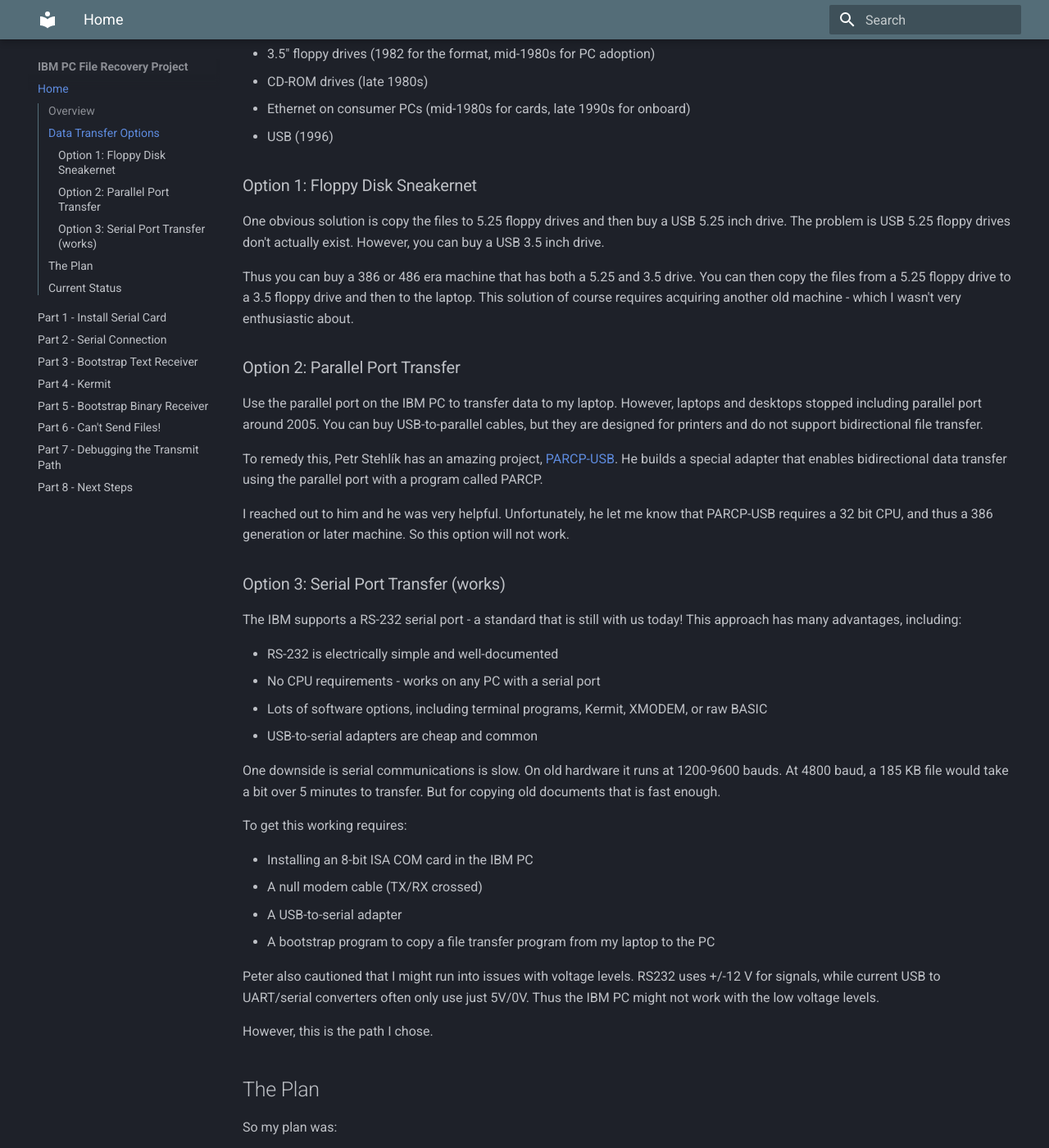
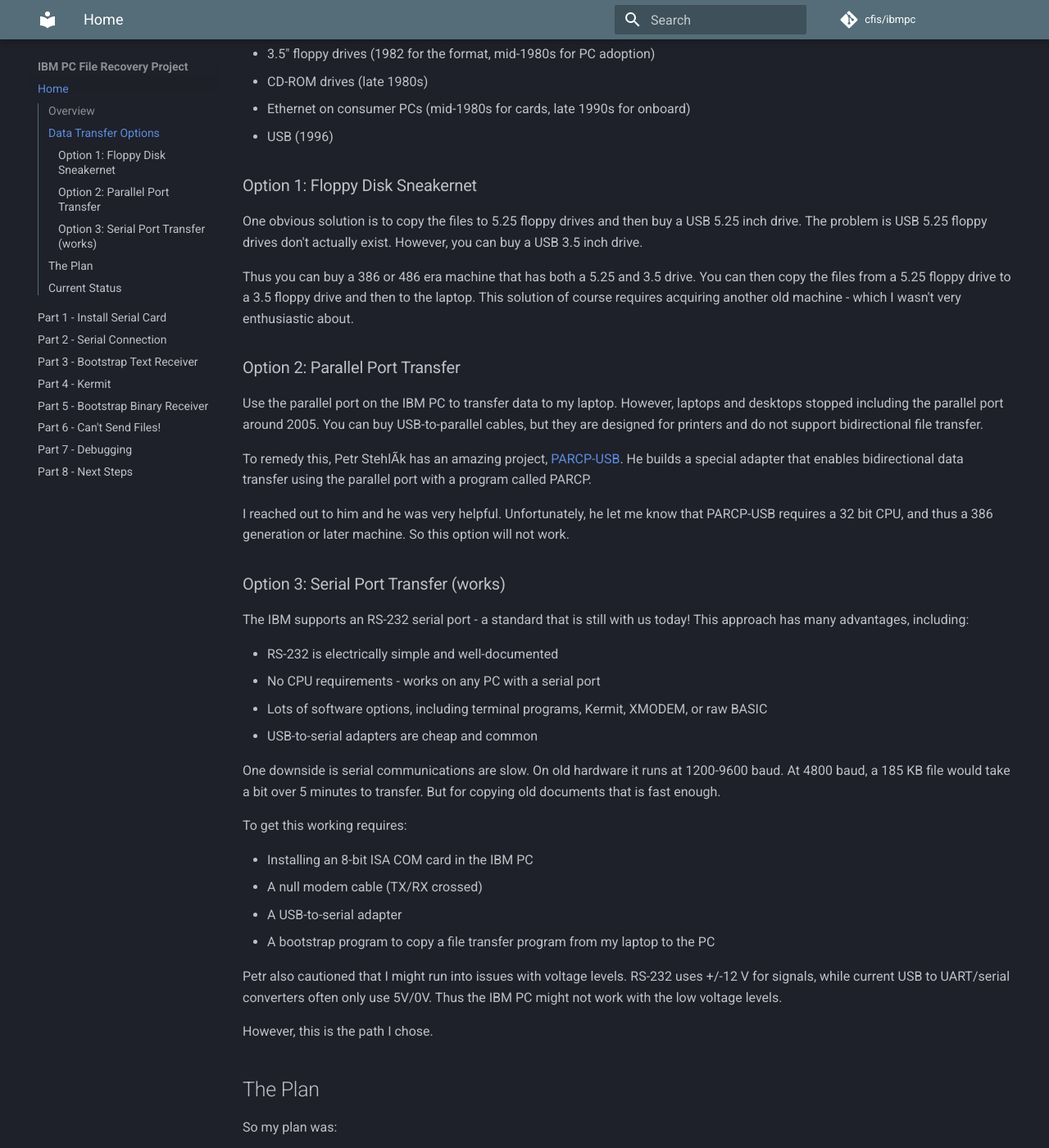
Before and after one commit to cfis/ibmpc, an MkDocs documentation site: the page built from docs/index.md, in a window 1280 px wide and 1400 px high, scrolled down 1196 px. Shown: the whole window at 82% size. Built offline with MkDocs 1.6.1 and Material for MkDocs 9.7.7, drawn with Linux system fonts in a browser that asks for light colours; comment, search, counter and statistics services are not loaded; some of the changed text lies outside the part shown.

Commit message:
Grammar fixes, link fixes.

```diff
--- a/docs/index.md
+++ b/docs/index.md
@@ -34,28 +34,28 @@ Modern computers have almost no overlap with the 1981 IBM PC. The PC predates:
 
 ### Option 1: Floppy Disk Sneakernet
 
-One obvious solution is copy the files to 5.25 floppy drives and then buy a USB 5.25 inch drive. The problem is USB 5.25 floppy drives don't actually exist. However, you can buy a USB 3.5 inch drive.
+One obvious solution is to copy the files to 5.25 floppy drives and then buy a USB 5.25 inch drive. The problem is USB 5.25 floppy drives don't actually exist. However, you can buy a USB 3.5 inch drive.
 
 Thus you can buy a 386 or 486 era machine that has both a 5.25 and 3.5 drive. You can then copy the files from a 5.25 floppy drive to a 3.5 floppy drive and then to the laptop. This solution of course requires acquiring another old machine - which I wasn't very enthusiastic about.
 
 ### Option 2: Parallel Port Transfer
 
-Use the parallel port on the IBM PC to transfer data to my laptop. However, laptops and desktops stopped including parallel port around 2005. You can buy USB-to-parallel cables, but they are designed for printers and do not support bidirectional file transfer.
+Use the parallel port on the IBM PC to transfer data to my laptop. However, laptops and desktops stopped including the parallel port around 2005. You can buy USB-to-parallel cables, but they are designed for printers and do not support bidirectional file transfer.
 
-To remedy this, Petr Stehlík has an amazing project, [PARCP-USB](https://joy.sophics.cz/parcp/parcp-usb.html). He builds a special adapter that enables bidirectional data transfer using the parallel port with a program called PARCP.
+To remedy this, Petr StehlÃ­k has an amazing project, [PARCP-USB](https://joy.sophics.cz/parcp/parcp-usb.html). He builds a special adapter that enables bidirectional data transfer using the parallel port with a program called PARCP.
 
 I reached out to him and he was very helpful. Unfortunately, he let me know that PARCP-USB requires a 32 bit CPU, and thus a 386 generation or later machine. So this option will not work.
 
 ### Option 3: Serial Port Transfer (works)
 
-The IBM supports a RS-232 serial port - a standard that is still with us today! This approach has many advantages, including:
+The IBM supports an RS-232 serial port - a standard that is still with us today! This approach has many advantages, including:
 
 - RS-232 is electrically simple and well-documented
 - No CPU requirements  -  works on any PC with a serial port
 - Lots of software options, including terminal programs, Kermit, XMODEM, or raw BASIC
 - USB-to-serial adapters are cheap and common
 
-One downside is serial communications is slow. On old hardware it runs at 1200-9600 bauds. At 4800 baud, a 185 KB file would take a bit over 5 minutes to transfer. But for copying old documents that is fast enough.
+One downside is serial communications are slow. On old hardware it runs at 1200-9600 baud. At 4800 baud, a 185 KB file would take a bit over 5 minutes to transfer. But for copying old documents that is fast enough.
 
 To get this working requires:
 
@@ -64,7 +64,7 @@ To get this working requires:
 - A USB-to-serial adapter
 - A bootstrap program to copy a file transfer program from my laptop to the PC
 
-Peter also cautioned that I might run into issues with voltage levels. RS232 uses +/-12 V for signals, while current USB to UART/serial converters often only use just 5V/0V. Thus the IBM PC might not work with the low voltage levels.
+Petr also cautioned that I might run into issues with voltage levels. RS-232 uses +/-12 V for signals, while current USB to UART/serial converters often only use 5V/0V. Thus the IBM PC might not work with the low voltage levels.
 
 However, this is the path I chose.
 
@@ -86,7 +86,7 @@ So my plan was:
 | 4 | [Kermit](part4-kermit.md) | Trying to use KERMIT.BAS for file transfer protocol |
 | 5 | [Bootstrap Binary Receiver](part5-binary-receiver.md) | Creating a custom binary transfer system |
 | 6 | [Can't Send Files!](part6-mskermit.md) | Discovering the one-way communication issue |
-| 7 | [Debugging the Transmit Path](part7-debugging.md) | Diagnosing the line driver failure with loopback tests |
+| 7 | [Debugging](part7-debugging.md) | Diagnosing the line driver failure with loopback tests |
 | 8 | [Next Steps](part8-next-steps.md) | Checking the -12V rail and fixing the PSU |
 
 ## Current Status
--- a/mkdocs.yml
+++ b/mkdocs.yml
@@ -1,6 +1,8 @@
 site_name: IBM PC File Recovery Project
 site_description: A journey to transfer files from a 1981 IBM PC to a modern laptop via serial connection
 site_author: cfis
+repo_url: https://github.com/cfis/ibmpc
+repo_name: cfis/ibmpc
 
 theme:
   name: material
@@ -21,7 +23,7 @@ nav:
   - Part 4 - Kermit: part4-kermit.md
   - Part 5 - Bootstrap Binary Receiver: part5-binary-receiver.md
   - Part 6 - Can't Send Files!: part6-mskermit.md
-  - Part 7 - Debugging the Transmit Path: part7-debugging.md
+  - Part 7 - Debugging: part7-debugging.md
   - Part 8 - Next Steps: part8-next-steps.md
 
 markdown_extensions:
```
Also changed, not shown: other parts of docs/index.md (+1 -1 lines), docs/part1-install-serial-card.md (+9 -4 lines), docs/part3-text-receiver.md (+2 -2 lines), docs/part5-binary-receiver.md (+4 -4 lines), docs/part7-debugging.md (+6 -6 lines), 1 other file.
